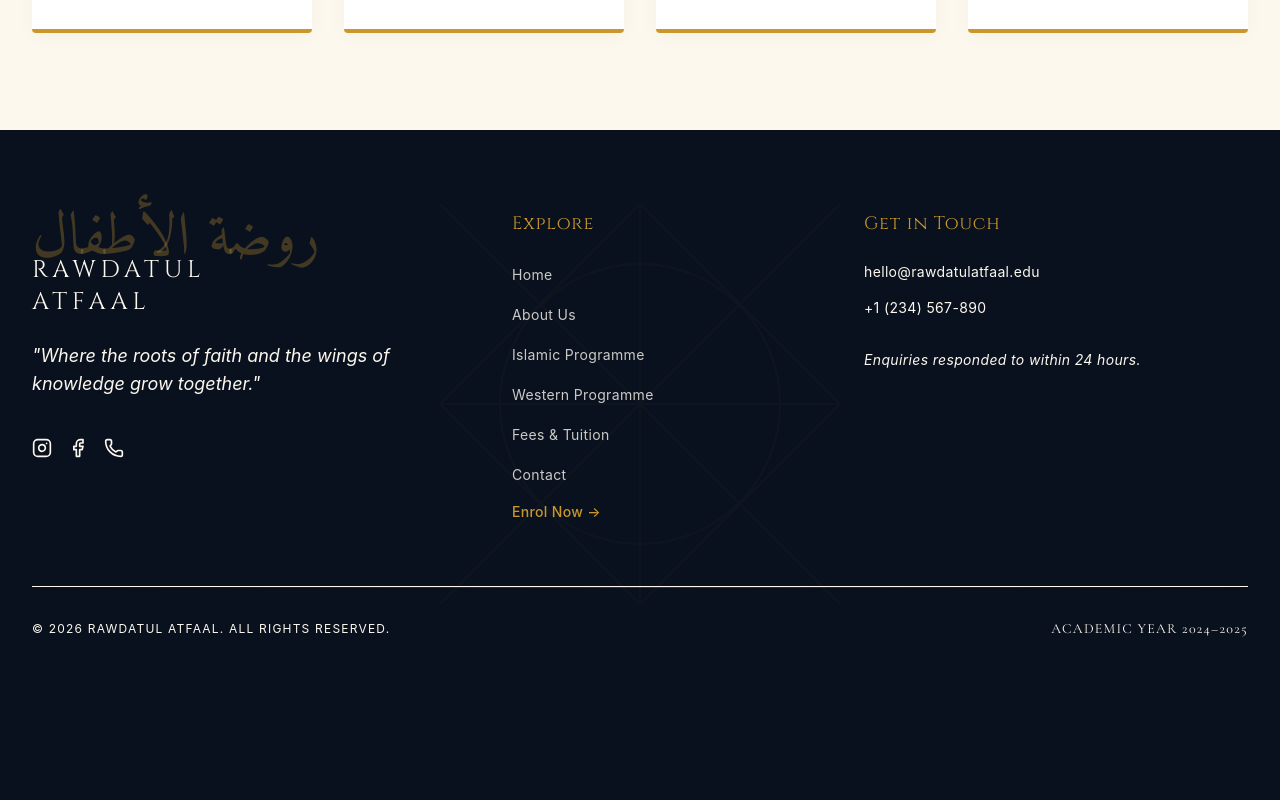
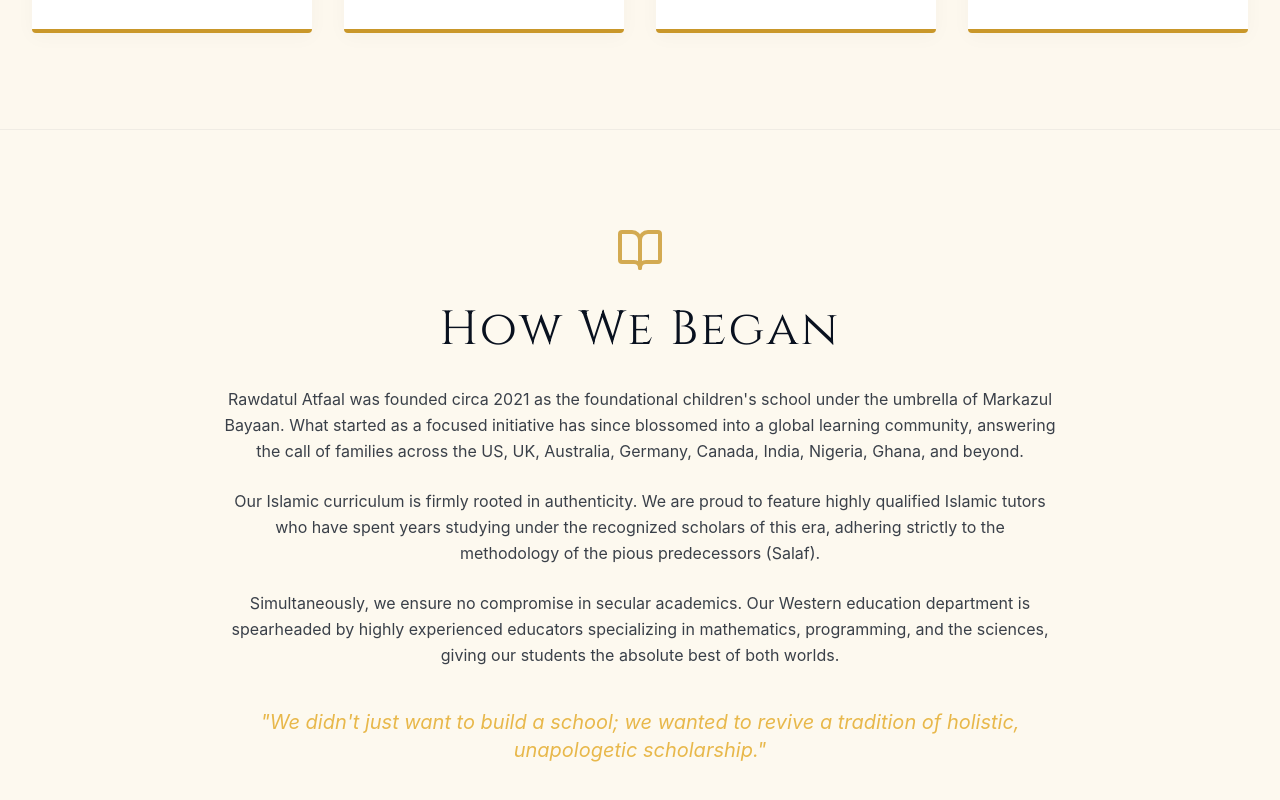
Before and after one commit to Lukman10a/rawdahkid, a Next.js app: page /about in a window 1280 px wide. Shown: the part 2520-3320 px from the top of the page. Before the commit the page ends 3199 px from the top, so only its background shows below. Built offline with nearby package versions, Linux system fonts and the light colour scheme; a web font is replaced by a local one.

Commit message:
update about us section

```diff
--- a/app/about/page.tsx
+++ b/app/about/page.tsx
@@ -258,6 +258,41 @@
           </div>
         </div>
       </section>
+
+      {/* 5. ORIGIN STORY & LEADERSHIP */}
+      <section className="py-24 bg-white dark:bg-cream/10 border-t border-midnight/5">
+        <div className="max-w-4xl mx-auto px-4 sm:px-6 lg:px-8 text-center">
+          <BookOpen className="w-12 h-12 text-gold mx-auto mb-8 opacity-80" />
+          <h2 className="font-cinzel text-3xl md:text-5xl text-midnight tracking-wider mb-8">
+            How We Began
+          </h2>
+          <div className="prose prose-lg mx-auto text-midnight/80 font-sans leading-relaxed text-left md:text-center space-y-6">
+            <p>
+              Rawdatul Atfaal was founded circa 2021 as the foundational
+              children&apos;s school under the umbrella of Markazul Bayaan. What
+              started as a focused initiative has since blossomed into a global
+              learning community, answering the call of families across the US,
+              UK, Australia, Germany, Canada, India, Nigeria, Ghana, and beyond.
+            </p>
+            <p>
+              Our Islamic curriculum is firmly rooted in authenticity. We are
+              proud to feature highly qualified Islamic tutors who have spent
+              years studying under the recognized scholars of this era, adhering
+              strictly to the methodology of the pious predecessors (Salaf).
+            </p>
+            <p>
+              Simultaneously, we ensure no compromise in secular academics. Our
+              Western education department is spearheaded by highly experienced
+              educators specializing in mathematics, programming, and the
+              sciences, giving our students the absolute best of both worlds.
+            </p>
+            <p className="font-playfair italic text-xl text-amber pt-4">
+              &quot;We didn&apos;t just want to build a school; we wanted to
+              revive a tradition of holistic, unapologetic scholarship.&quot;
+            </p>
+          </div>
+        </div>
+      </section>
     </div>
   );
 }
```
